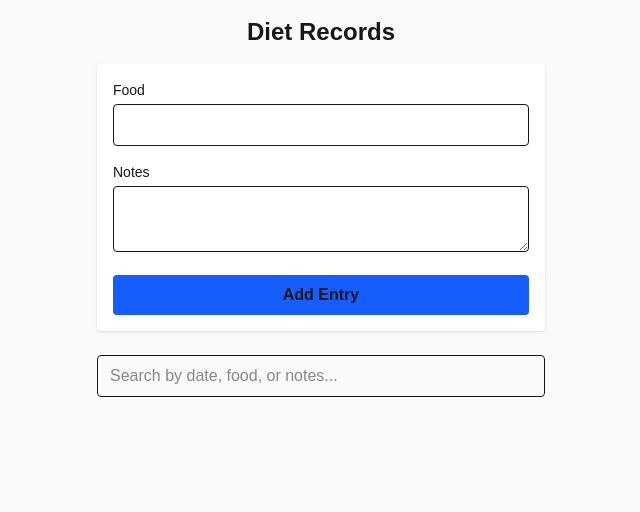
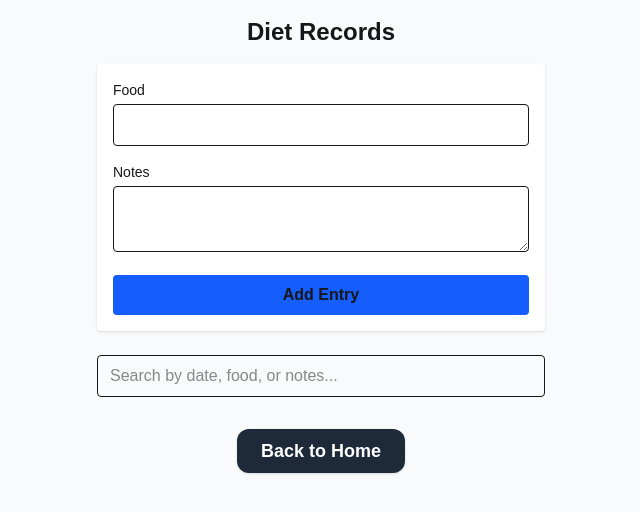
Before and after one commit to softwaretestingcentre/red-dragon-health, a Next.js app: page /diet in a window 1280 px wide. Shown: the top 512 px of the page, without its empty margins (319-959 px from the left). Built offline with nearby package versions, Linux system fonts and the light colour scheme.

Commit message:
Back to home link on all pages

```diff
--- a/src/app/analysis/page.tsx
+++ b/src/app/analysis/page.tsx
@@ -12,6 +12,7 @@ import {
   Legend,
   ResponsiveContainer,
 } from "recharts";
+import Link from "next/link";
 
 const healthMetrics = [
   { key: "energy", label: "Energy Level" },
@@ -167,6 +168,9 @@ export default function AnalysisPage() {
           </>
         )}
       </div>
+      <div className="mt-8 flex justify-center">
+        <Link href="/" className="bg-gray-800 hover:bg-gray-900 text-white font-semibold py-2 px-6 rounded-xl shadow text-center text-lg transition" style={{ color: '#fff' }}>Back to Home</Link>
+      </div>
     </main>
   );
 }
--- a/src/app/diet/page.tsx
+++ b/src/app/diet/page.tsx
@@ -3,6 +3,7 @@ import { useEffect, useState } from "react";
 import { DietRecord } from "../../types";
 import DietEntryForm from "../../components/DietEntryForm";
 import { addRecord as dbAdd, getAllRecords } from "../../lib/db";
+import Link from "next/link";
 
 export default function DietPage() {
   const [records, setRecords] = useState<DietRecord[]>([]);
@@ -46,6 +47,9 @@ export default function DietPage() {
           </li>
         ))}
       </ul>
+      <div className="mt-8 flex justify-center">
+        <Link href="/" className="bg-gray-800 hover:bg-gray-900 text-white font-semibold py-2 px-6 rounded-xl shadow text-center text-lg transition" style={{ color: '#fff' }}>Back to Home</Link>
+      </div>
     </main>
   );
 }
--- a/src/app/exercise/page.tsx
+++ b/src/app/exercise/page.tsx
@@ -3,6 +3,7 @@ import { useEffect, useState } from "react";
 import { ExerciseRecord } from "../../types";
 import ExerciseEntryForm from "../../components/ExerciseEntryForm";
 import { addRecord as dbAdd, getAllRecords } from "../../lib/db";
+import Link from "next/link";
 
 export default function ExercisePage() {
   const [records, setRecords] = useState<ExerciseRecord[]>([]);
@@ -29,6 +30,7 @@ export default function ExercisePage() {
   });
 
   return (
+    <>
       <main className="min-h-screen bg-gray-50 p-4">
         <h1 className="text-2xl font-bold mb-4 text-center">Exercise Records</h1>
         <ExerciseEntryForm onAdd={addRecord} />
@@ -50,5 +52,9 @@ export default function ExercisePage() {
           ))}
         </ul>
       </main>
+      <div className="mt-8 flex justify-center">
+        <Link href="/" className="bg-gray-800 hover:bg-gray-900 text-white font-semibold py-2 px-6 rounded-xl shadow text-center text-lg transition" style={{ color: '#fff' }}>Back to Home</Link>
+      </div>
+    </>
   );
 }
--- a/src/app/health/page.tsx
+++ b/src/app/health/page.tsx
@@ -3,6 +3,7 @@ import { useEffect, useState } from "react";
 import { HealthRecord } from "../../types";
 import HealthEntryForm from "../../components/HealthEntryForm";
 import { addRecord as dbAdd, getAllRecords } from "../../lib/db";
+import Link from "next/link";
 
 export default function HealthPage() {
   const [records, setRecords] = useState<HealthRecord[]>([]);
@@ -61,6 +62,9 @@ export default function HealthPage() {
           </li>
         ))}
       </ul>
+      <div className="mt-8 flex justify-center">
+        <Link href="/" className="bg-gray-800 hover:bg-gray-900 text-white font-semibold py-2 px-6 rounded-xl shadow text-center text-lg transition" style={{ color: '#fff' }}>Back to Home</Link>
+      </div>
     </main>
   );
 }
```
Lines whose indentation alone changed are shown as unchanged.
